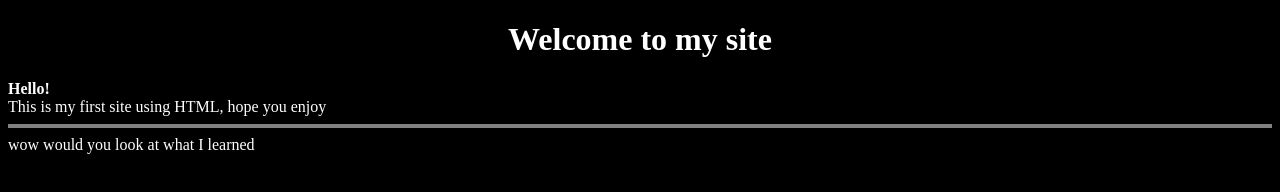
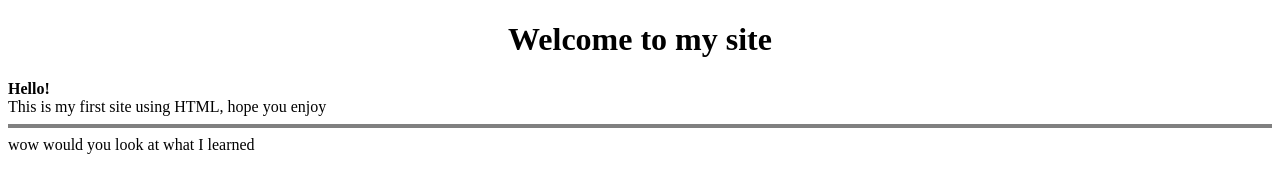
Before and after one commit to onurpro/onurpro.github.io, a plain HTML site: page index.html in a window 1280 px wide. Drawn offline with Linux system fonts and the light colour scheme.

Commit message:
Update index.html

```diff
--- a/index.html
+++ b/index.html
@@ -1,12 +1,17 @@
 <!DOCTYPE html>
 <html>
+	<style>
+		body{
+			backround-color: lightblue;
+		}
+	</style>
 	<head>
 		<Title> My Blog </Title>
 	</head>
-	<body bgcolor="#000000" text="#FFFFFF" font face= "Arial">
+	<body>
 		<center> <h1> Welcome to my site </h1> </center>
-		<b> Hello! </b> <br>
-		This is my first site using HTML, hope you enjoy<br>
+		<b> Hello! </b>
+		<br> This is my first site using HTML, hope you enjoy <br>
 		<hr size= "4" noshade>
 		wow would you look at what I learned
 	</body>
```
